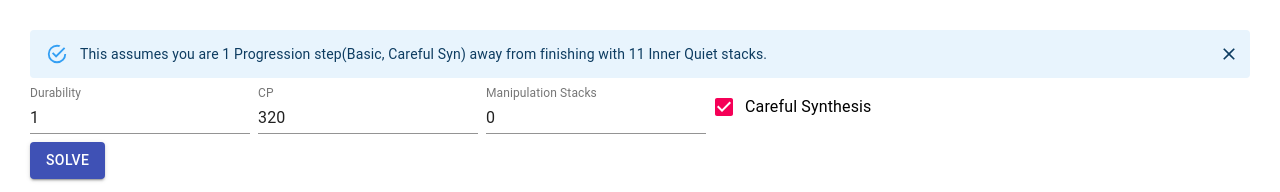
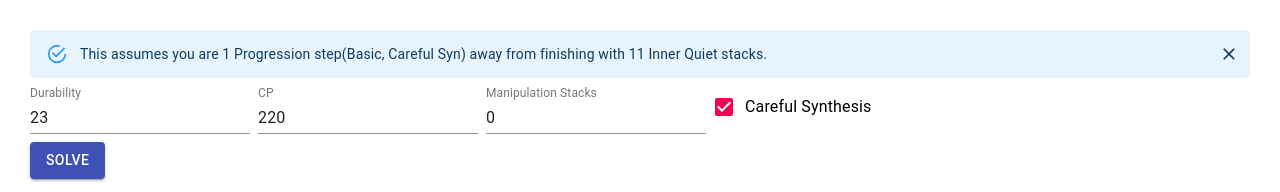
Before and after one commit to freehaha/xiv-craft-solver, a React (Create React App) app: page / in a window 1280 px wide. Shown: the top 192 px of the page. Built offline with nearby package versions, Linux system fonts and the light colour scheme.

Commit message:
not-so-extreme default

```diff
--- a/src/App.js
+++ b/src/App.js
@@ -188,8 +188,8 @@ function solve(cp, durability, manipulation, observes) {
 }
 
 function App() {
-  const [durability, setDurability] = useState(1);
-  const [cp, setCp] = useState(320);
+  const [durability, setDurability] = useState(23);
+  const [cp, setCp] = useState(220);
   const [manipulation, setManipulation] = useState(0);
   const [solutions, setSolutions] = useState([]);
   const [carefulSyn, setCarefulSyn] = useState(true);
```
